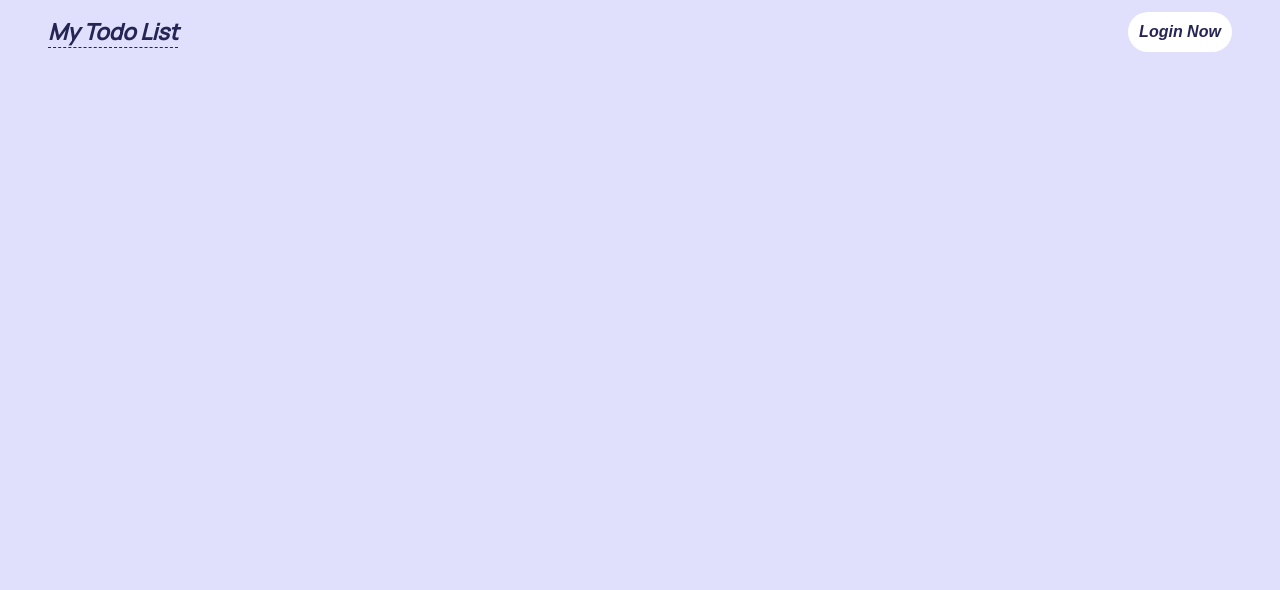
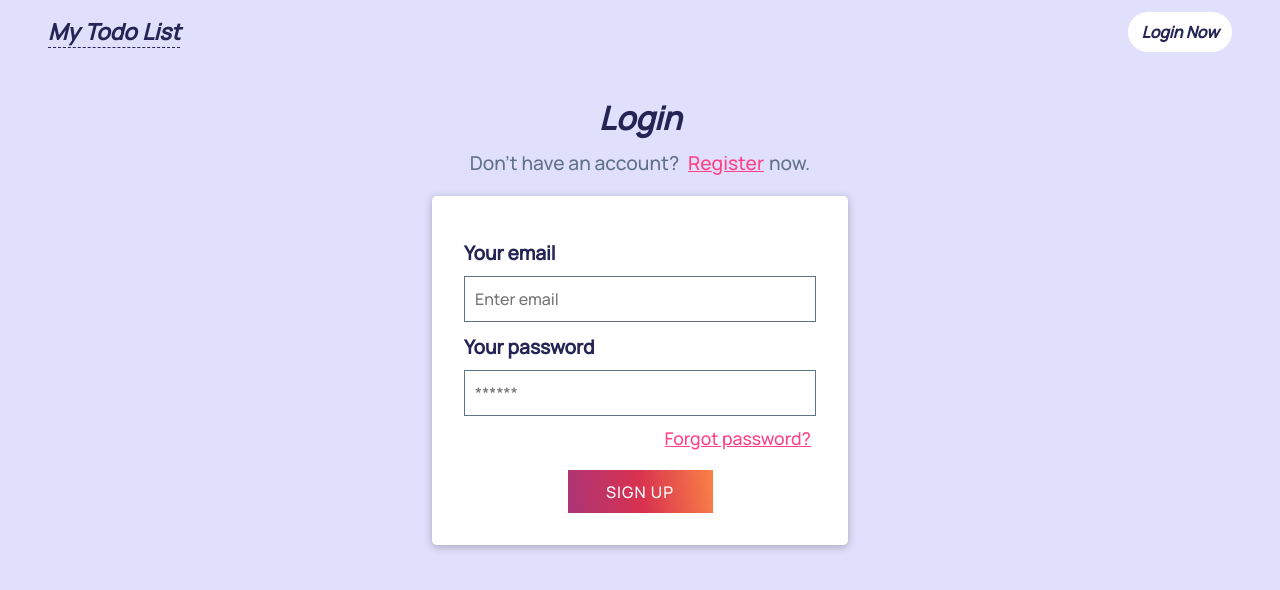
Before and after one commit to ritagujar/todo-list, a React (Create React App) app: page / in a window 1280 px wide. Shown: the top 590 px of the page. Built offline with nearby package versions, Linux system fonts and the light colour scheme.

Commit message:
Added Login Page

```diff
--- a/src/App.js
+++ b/src/App.js
@@ -1,10 +1,16 @@
-// import Login from "./components/Login/Login";
+import { Routes, Route } from "react-router-dom";
 import Navbar from "./components/Navbar/Navbar";
+import Login from "./components/Login/Login";
+import Register from "./components/Register/Register";
 
 function App() {
   return (
     <>
       <Navbar />
+      <Routes>
+        <Route path="/" element={<Login />}></Route>
+        <Route path="/register" element={<Register />}></Route>
+      </Routes>
     </>
   );
 }
--- a/src/components/Login/Login.js
+++ b/src/components/Login/Login.js
@@ -1,7 +1,44 @@
 import React from "react";
+import {
+  LoginContainer,
+  StyleText,
+  Text,
+  Card,
+  TextField,
+  Button,
+  LoginLink,
+} from "./styles";
 
 const Login = () => {
-  return <div>Login</div>;
+  return (
+    <LoginContainer>
+      <StyleText>Login</StyleText>
+      <Text>
+        Don't have an account? <LoginLink to="/register">Register</LoginLink>
+        now.
+      </Text>
+      <Card>
+        <TextField>Your email</TextField>
+        <input type="text" htmlFor="" placeholder="Enter email"></input>
+
+        <TextField>Your password</TextField>
+        <input type="password" htmlFor="" placeholder="******"></input>
+
+        <LoginLink
+          style={{
+            display: "flex",
+            justifyContent: "flex-end",
+            marginTop: "10px",
+            fontSize: "1.1rem",
+          }}
+          to="/"
+        >
+          Forgot password?
+        </LoginLink>
+        <Button type="submit">Sign up</Button>
+      </Card>
+    </LoginContainer>
+  );
 };
 
 export default Login;
--- /dev/null
+++ b/src/components/Login/styles.js
@@ -0,0 +1,71 @@
+import styled from "styled-components";
+import { Link } from "react-router-dom";
+
+export const LoginContainer = styled.div`
+  display: flex;
+  align-items: center;
+  flex-direction: column;
+  margin-top: 2rem;
+`;
+export const StyleText = styled.h1`
+  margin-bottom: 10px;
+  /* color: rgb(7, 8, 28); */
+  color: #242455;
+  font-style: italic;
+`;
+export const Text = styled.p`
+  margin-bottom: 20px;
+  color: #617287;
+  font-size: 1.2rem;
+`;
+export const LoginLink = styled(Link)`
+  color: #ff4185;
+  margin: 0 5px;
+`;
+export const Card = styled.div`
+  border-radius: 0.3rem;
+  display: flex;
+  flex-direction: column;
+  background: white;
+  box-shadow: 0 2px 8px rgba(0, 0, 0, 0.26);
+  padding: 2rem 2rem;
+  margin-bottom: 20px;
+  color: #07081c;
+  input {
+    height: 46px;
+    width: 22rem;
+    border: 1px solid #617287;
+    padding-left: 10px;
+    font-size: 1rem;
+    font-family: "Manrope", sans-serif;
+  }
+  input:focus {
+    outline: none;
+    border-color: #617287;
+  }
+`;
+export const TextField = styled.label`
+  /* color: rgb(7, 8, 28); */
+  color: #242455;
+  font-size: 1.2rem;
+  font-weight: 600;
+  margin-top: 12px;
+  margin-bottom: 10px;
+`;
+
+export const Button = styled.button`
+  margin: 0 auto;
+  margin-top: 20px;
+  width: 145px;
+  height: 43px;
+  border: none;
+  color: #ffffff;
+  background-image: linear-gradient(80deg, #ac3678, #d8314f, #fa8246);
+  cursor: pointer;
+  letter-spacing: 1px;
+  text-transform: uppercase;
+  font-size: 1rem;
+  &:hover {
+    color: #9e9fa6;
+  }
+`;
--- a/src/components/Navbar/Navbar.js
+++ b/src/components/Navbar/Navbar.js
@@ -14,6 +14,7 @@ const LogoText = styled(Link)`
   font-weight: 800;
   font-style: italic;
   text-decoration: none;
+  word-spacing: 1px;
   font-size: 1.4rem;
   border-bottom: 1px dashed #242455;
 `;
--- a/src/index.css
+++ b/src/index.css
@@ -4,9 +4,9 @@
   margin: 0;
   padding: 0;
   box-sizing: border-box;
+  font-family: "Manrope", sans-serif;
 }
 
 body {
-  font-family: "Manrope", sans-serif;
   background-color: #e0e0fc;
 }
```
